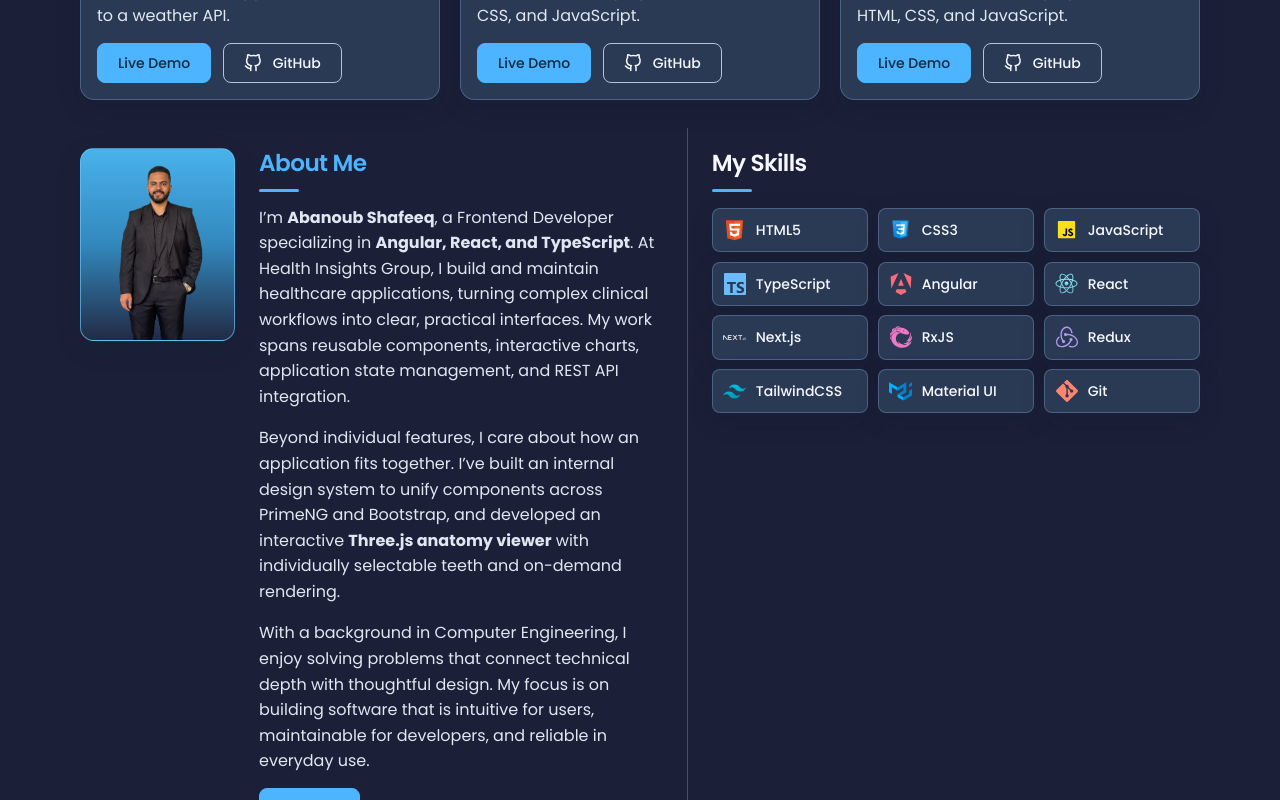
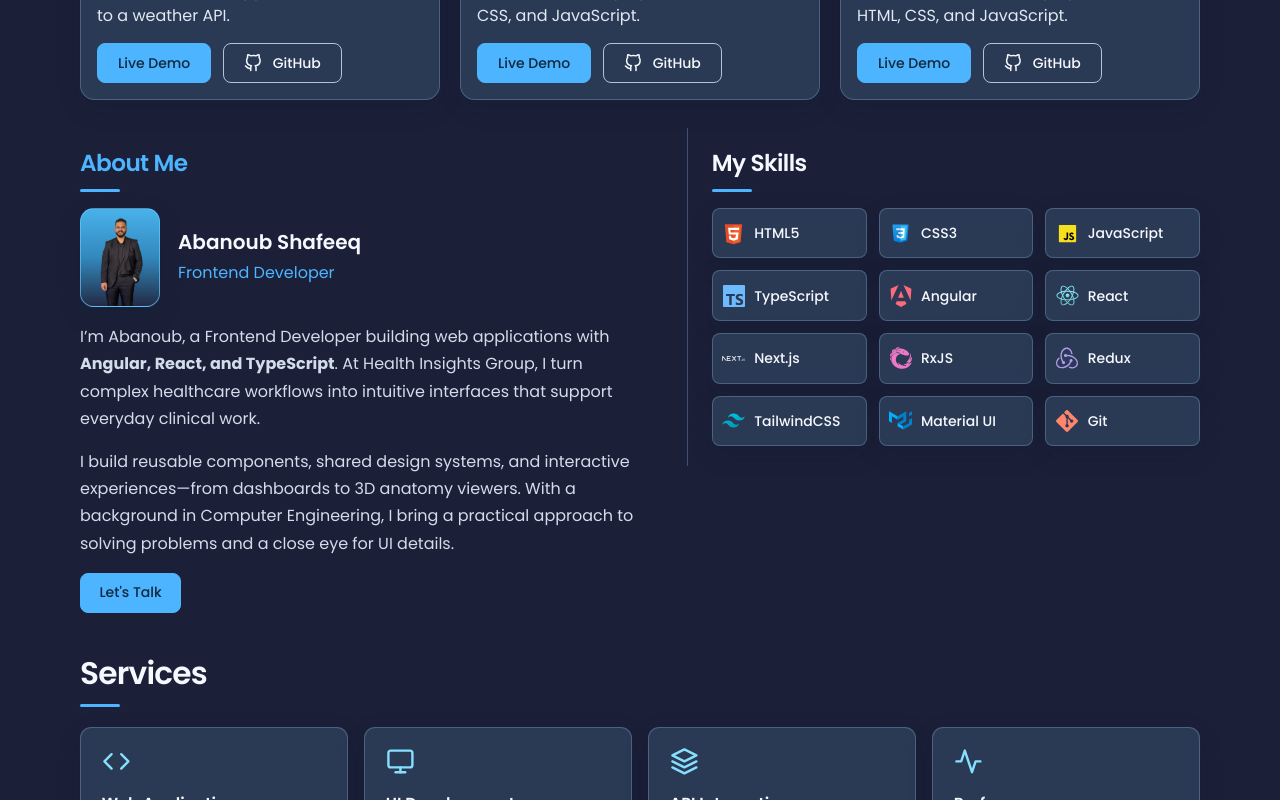
Before and after one commit to Abanobshafeeq/Portfolio, a React (Create React App) app: page / in a window 1280 px wide. Shown: the part 2740-3540 px from the top of the page. Built offline with nearby package versions, Linux system fonts and the light colour scheme.

Commit message:
Refactor About component for improved structure and content clarity; enhance styles in about.css and skills.css

```diff
--- a/src/components/about/About.jsx
+++ b/src/components/about/About.jsx
@@ -5,16 +5,21 @@ import './about.css';
 function About() {
   return (
     <section id="about" className="about_section" aria-labelledby="about-title" tabIndex={-1}>
+      <SectionHeading title="About Me" id="about-title" />
       <div className="about_container">
-        <div className="about_me">
-          <div className="about_me-image"><img src={ME} alt="Abanoub Shafeeq" loading="lazy" width="433" height="522" /></div>
+        <div className="about_intro">
+          <div className="about_me">
+            <div className="about_me-image"><img src={ME} alt="Abanoub Shafeeq" loading="lazy" width="433" height="522" /></div>
+          </div>
+          <div className="about_intro-copy">
+            <h3>Abanoub Shafeeq</h3>
+            <p>Frontend Developer</p>
+          </div>
         </div>
         <div className="about_content">
-          <SectionHeading title="About Me" id="about-title" />
           <div className="about_copy">
-            <p>I’m <strong>Abanoub Shafeeq</strong>, a Frontend Developer specializing in <strong>Angular, React, and TypeScript</strong>. At Health Insights Group, I build and maintain healthcare applications, turning complex clinical workflows into clear, practical interfaces. My work spans reusable components, interactive charts, application state management, and REST API integration.</p>
-            <p>Beyond individual features, I care about how an application fits together. I’ve built an internal design system to unify components across PrimeNG and Bootstrap, and developed an interactive <strong>Three.js anatomy viewer</strong> with individually selectable teeth and on-demand rendering.</p>
-            <p>With a background in Computer Engineering, I enjoy solving problems that connect technical depth with thoughtful design. My focus is on building software that is intuitive for users, maintainable for developers, and reliable in everyday use.</p>
+            <p>I’m Abanoub, a Frontend Developer building web applications with <strong>Angular, React, and TypeScript</strong>. At Health Insights Group, I turn complex healthcare workflows into intuitive interfaces that support everyday clinical work.</p>
+            <p>I build reusable components, shared design systems, and interactive experiences—from dashboards to 3D anatomy viewers. With a background in Computer Engineering, I bring a practical approach to solving problems and a close eye for UI details.</p>
           </div>
           <div className="about_action"><span className="motion-button"><a href="#contact" className="btn btn-primary">Let's Talk</a></span></div>
         </div>
--- a/src/components/about/about.css
+++ b/src/components/about/about.css
@@ -1,14 +1,17 @@
-.about_skills { display: grid; grid-template-columns: 1.12fr 1fr; gap: 2rem; margin-top: 0.5rem; }
-.about_container { display: grid; grid-template-columns: 155px minmax(0, 1fr); gap: 1.5rem; align-items: start; }
-.about_me { width: 100%; overflow: hidden; border-radius: 0.85rem; border: 1px solid rgba(105, 202, 255, 0.65); background: linear-gradient(180deg, #49b2eb 0%, #3288bd 50%, #222b45 100%); box-shadow: 0 8px 24px rgba(12, 24, 51, 0.15); }
+.about_skills { display: grid; grid-template-columns: minmax(0, 1.12fr) minmax(0, 1fr); align-items: start; gap: 2rem; margin-top: 0.5rem; }
+.about_section .section_heading { margin-bottom: 1rem; }
+.about_section h2 { color: var(--color-primary); font-size: 1.45rem; }
+.about_container { display: grid; gap: 1rem; }
+.about_intro { display: flex; align-items: center; gap: 1.125rem; }
+.about_intro-copy { min-width: 0; }
+.about_intro-copy h3 { font-size: 1.25rem; margin-bottom: 0.3rem; }
+.about_intro-copy p { color: var(--color-primary); font-size: 1rem; }
+.about_me { flex: 0 0 80px; width: 80px; overflow: hidden; border-radius: 0.85rem; border: 1px solid rgba(105, 202, 255, 0.65); background: linear-gradient(180deg, #49b2eb 0%, #3288bd 50%, #222b45 100%); box-shadow: 0 8px 24px rgba(12, 24, 51, 0.15); }
 .about_me-image { position: relative; aspect-ratio: 4 / 5; }
-.about_me-image img { position: absolute; bottom: 0; left: 0; width: 100%; height: calc(100% - 0.85rem); object-fit: contain; object-position: center bottom; }
-.about_content .section_heading { margin-bottom: 0.8rem; }
-.about_content h2 { color: var(--color-primary); font-size: 1.45rem; }
-.about_copy p { font-size: 1rem; color: #e0e7f1; line-height: 1.6; }
+.about_me-image img { position: absolute; bottom: 0; left: 0; width: 100%; height: calc(100% - 0.5rem); object-fit: contain; object-position: center bottom; }
+.about_copy p { font-size: 1rem; color: #d3dceb; line-height: 1.7; }
 .about_copy p + p { margin-top: 1rem; }
-.about_action { margin-top: 0.9rem; }
+.about_action { margin-top: 1rem; }
 .about_action .btn { min-height: 40px; padding: 0.45rem 1.15rem; font-size: 0.875rem; }
-@media (max-width: 1050px) { .about_container { grid-template-columns: 125px minmax(0, 1fr); gap: 1.1rem; } .about_skills { gap: 1.4rem; } }
-@media (max-width: 900px) { .about_skills { grid-template-columns: 1fr; gap: 0.5rem; } .about_container { grid-template-columns: 150px minmax(0, 1fr); gap: 1.5rem; } }
-@media (max-width: 480px) { .about_container { grid-template-columns: 1fr; } .about_me { max-width: 180px; } .about_copy p { font-size: 1rem; } }
+@media (max-width: 1024px) { .about_skills { grid-template-columns: minmax(0, 1fr); gap: 0.5rem; } }
+@media (max-width: 540px) { .about_intro-copy h3 { font-size: 1.15rem; } }
--- a/src/components/skills/skills.css
+++ b/src/components/skills/skills.css
@@ -1,13 +1,13 @@
-.skills_section { padding-left: 1.5rem; border-left: 1px solid var(--color-border); }
+.skills_section { min-width: 0; padding-left: 1.5rem; border-left: 1px solid var(--color-border); }
 .skills_section .section_heading { margin-bottom: 1rem; }
 .skills_section h2 { font-size: 1.45rem; }
-.container_skills { display: grid; grid-template-columns: repeat(3, minmax(0, 1fr)); gap: 0.6rem; }
-.card_skill { display: flex; align-items: center; gap: 0.6rem; padding: 0.6rem 0.65rem; border-radius: 0.5rem; }
+.container_skills { display: grid; grid-template-columns: repeat(3, minmax(0, 1fr)); gap: 0.75rem; }
+.card_skill { display: flex; align-items: center; gap: 0.55rem; padding: 0.8rem 0.6rem; border-radius: 0.5rem; }
 .card_skill .icon { flex: 0 0 23px; display: grid; place-items: center; width: 23px; height: 23px; }
 .card_skill .icon img { width: 23px; height: 23px; object-fit: contain; }
 .card_skill .icon svg { width: 22px; height: 22px; }
 .card_skill .skill_logo-light { filter: brightness(0) invert(1); }
 .card_skill h3 { font-size: 0.875rem; font-weight: 500; overflow-wrap: anywhere; }
-@media (max-width: 1050px) and (min-width: 901px) { .container_skills { grid-template-columns: repeat(2, minmax(0, 1fr)); } }
-@media (max-width: 900px) { .skills_section { border-left: 0; padding-left: 0; } .card_skill h3 { font-size: 0.875rem; } }
-@media (max-width: 480px) { .container_skills { grid-template-columns: repeat(2, minmax(0, 1fr)); } }
+@media (min-width: 1025px) and (max-width: 1120px), (max-width: 360px) { .card_skill { gap: 0.4rem; padding-inline: 0.4rem; } }
+@media (max-width: 1024px) { .skills_section { border-left: 0; padding-left: 0; } }
+@media (max-width: 540px) { .container_skills { grid-template-columns: repeat(2, minmax(0, 1fr)); } }
```
